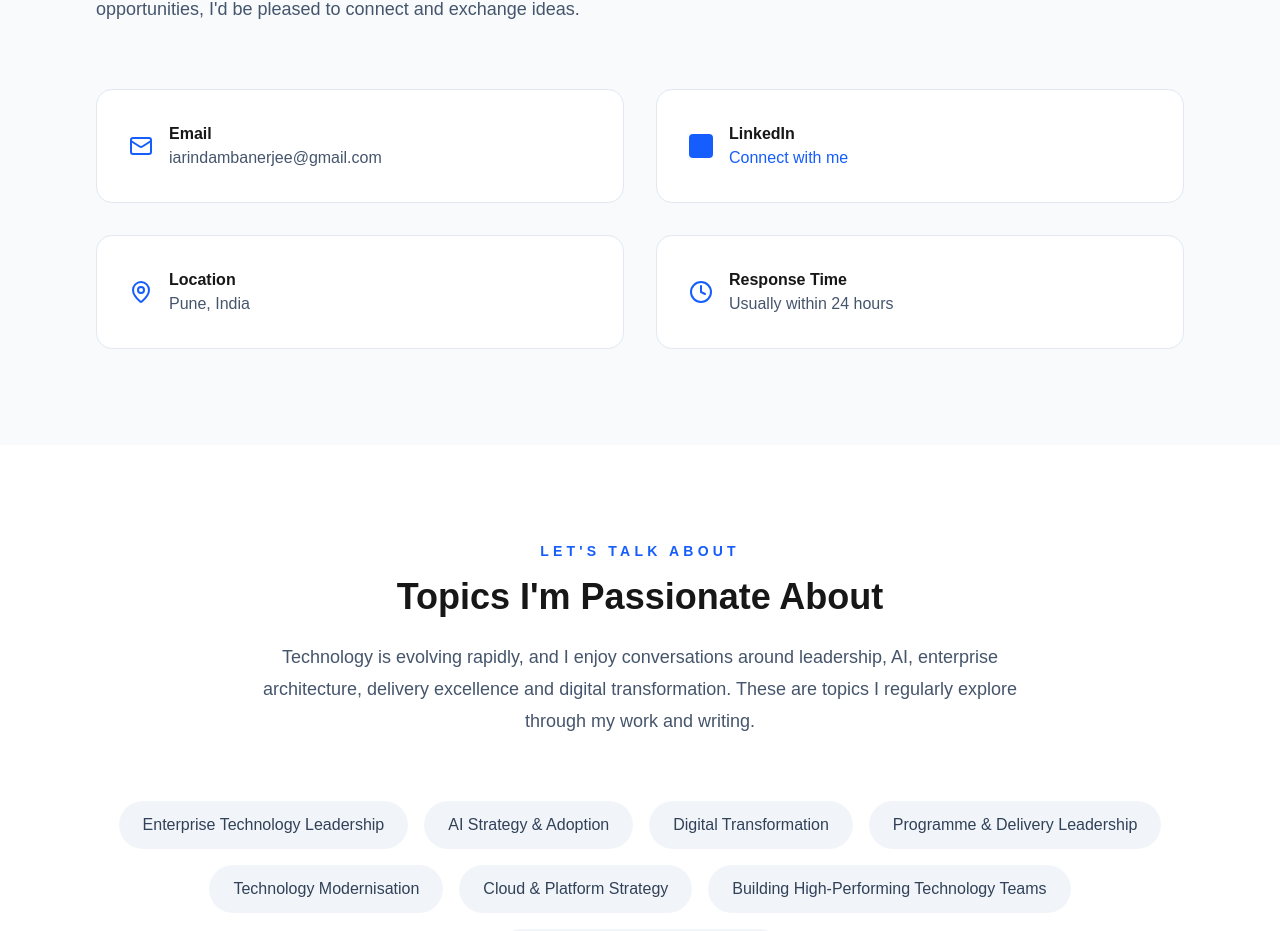
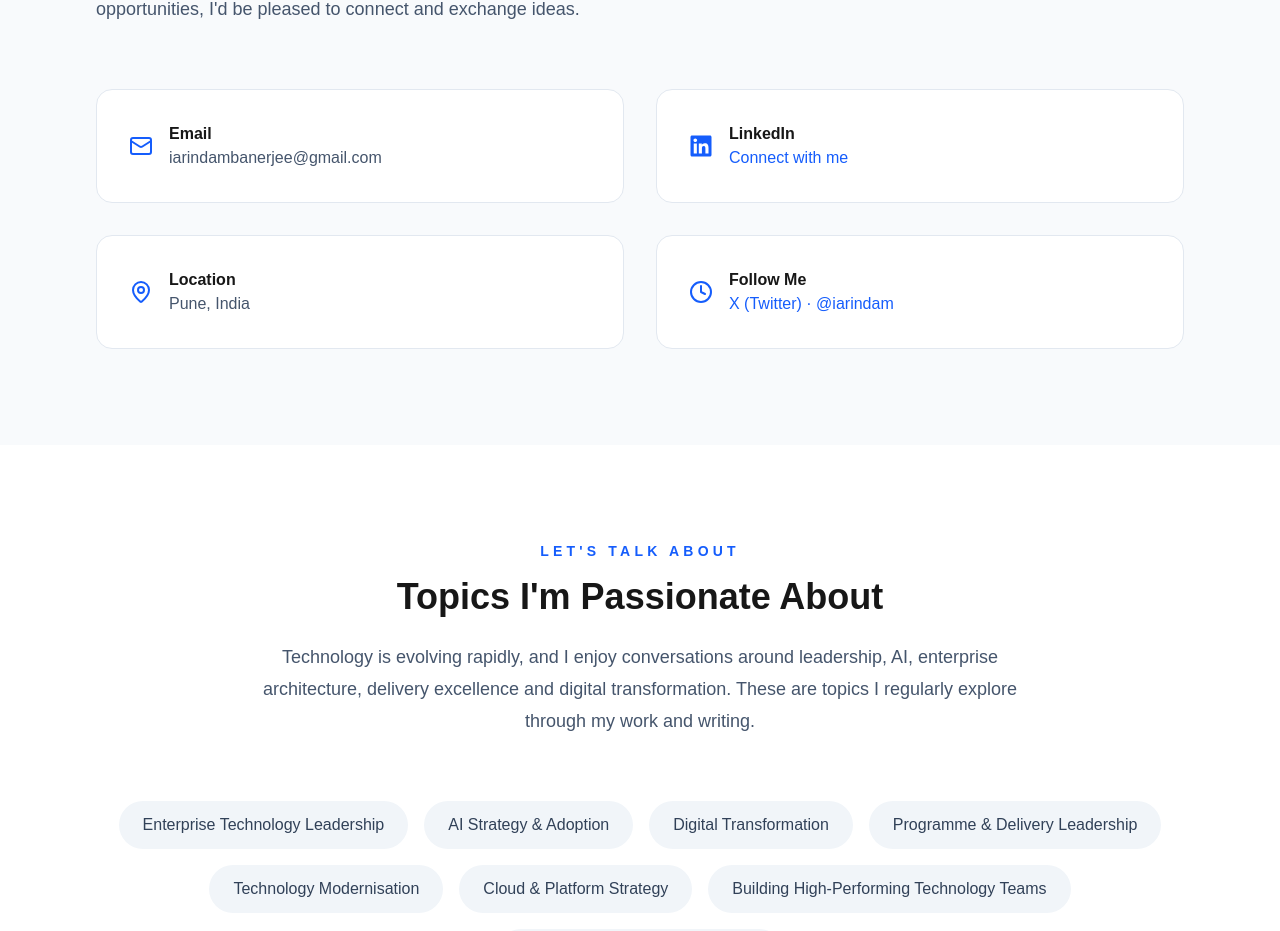
Before and after one commit to iarindambanerjee/arindam-website, a Next.js app: page /contact in a window 1280 px wide. Shown: the part 1592-2523 px from the top of the page. Built offline with nearby package versions, Linux system fonts and the light colour scheme; no server answers.

Commit message:
Refine contact page and disable services route

```diff
--- a/components/contact/ContactMethods.tsx
+++ b/components/contact/ContactMethods.tsx
@@ -1,4 +1,5 @@
-import { Mail,MapPin, Clock } from "lucide-react";
+import { Mail, MapPin, Clock } from "lucide-react";
+import { FaLinkedin } from "react-icons/fa";
 import { siteConfig } from "@/data/siteConfig";
 
 export default function ContactMethods() {
@@ -18,16 +19,16 @@ export default function ContactMethods() {
 
           <p className="mt-6 text-lg leading-8 text-slate-600">
             Whether you'd like to discuss technology leadership,
-AI, enterprise delivery or career opportunities,
-I'd be pleased to connect and exchange ideas.
+            AI, enterprise delivery or career opportunities,
+            I'd be pleased to connect and exchange ideas.
           </p>
 
         </div>
 
         <div className="grid md:grid-cols-2 gap-8 mt-16">
 
+          {/* Email */}
           <div className="rounded-2xl bg-white border border-slate-200 p-8">
-
             <div className="flex items-center gap-4">
               <Mail className="text-blue-600" />
               <div>
@@ -37,29 +38,28 @@ I'd be pleased to connect and exchange ideas.
                 </p>
               </div>
             </div>
-
           </div>
 
+          {/* LinkedIn */}
           <div className="rounded-2xl bg-white border border-slate-200 p-8">
-
             <div className="flex items-center gap-4">
-              <div className="h-6 w-6 rounded bg-blue-600" />
+              <FaLinkedin className="text-blue-600 text-2xl" />
               <div>
                 <h3 className="font-bold">LinkedIn</h3>
                 <a
                   href={siteConfig.social.linkedin}
                   target="_blank"
+                  rel="noopener noreferrer"
                   className="text-blue-600 hover:underline"
                 >
                   Connect with me
                 </a>
               </div>
             </div>
-
           </div>
 
+          {/* Location */}
           <div className="rounded-2xl bg-white border border-slate-200 p-8">
-
             <div className="flex items-center gap-4">
               <MapPin className="text-blue-600" />
               <div>
@@ -69,21 +69,24 @@ I'd be pleased to connect and exchange ideas.
                 </p>
               </div>
             </div>
-
           </div>
 
+          {/* X / Twitter */}
           <div className="rounded-2xl bg-white border border-slate-200 p-8">
-
             <div className="flex items-center gap-4">
               <Clock className="text-blue-600" />
               <div>
-                <h3 className="font-bold">Response Time</h3>
-                <p className="text-slate-600">
-                  Usually within 24 hours
-                </p>
+                <h3 className="font-bold">Follow Me</h3>
+                <a
+                  href="https://x.com/iarindam"
+                  target="_blank"
+                  rel="noopener noreferrer"
+                  className="text-blue-600 hover:underline"
+                >
+                  X (Twitter) · @iarindam
+                </a>
               </div>
             </div>
-
           </div>
 
         </div>
--- a/package.json
+++ b/package.json
@@ -16,6 +16,7 @@
     "next": "16.2.9",
     "react": "19.2.4",
     "react-dom": "19.2.4",
+    "react-icons": "^5.7.0",
     "remark": "^15.0.1",
     "remark-html": "^16.0.1"
   },
```
Also changed, not shown: 1 other file (tests, documents, lock files or other folders).
